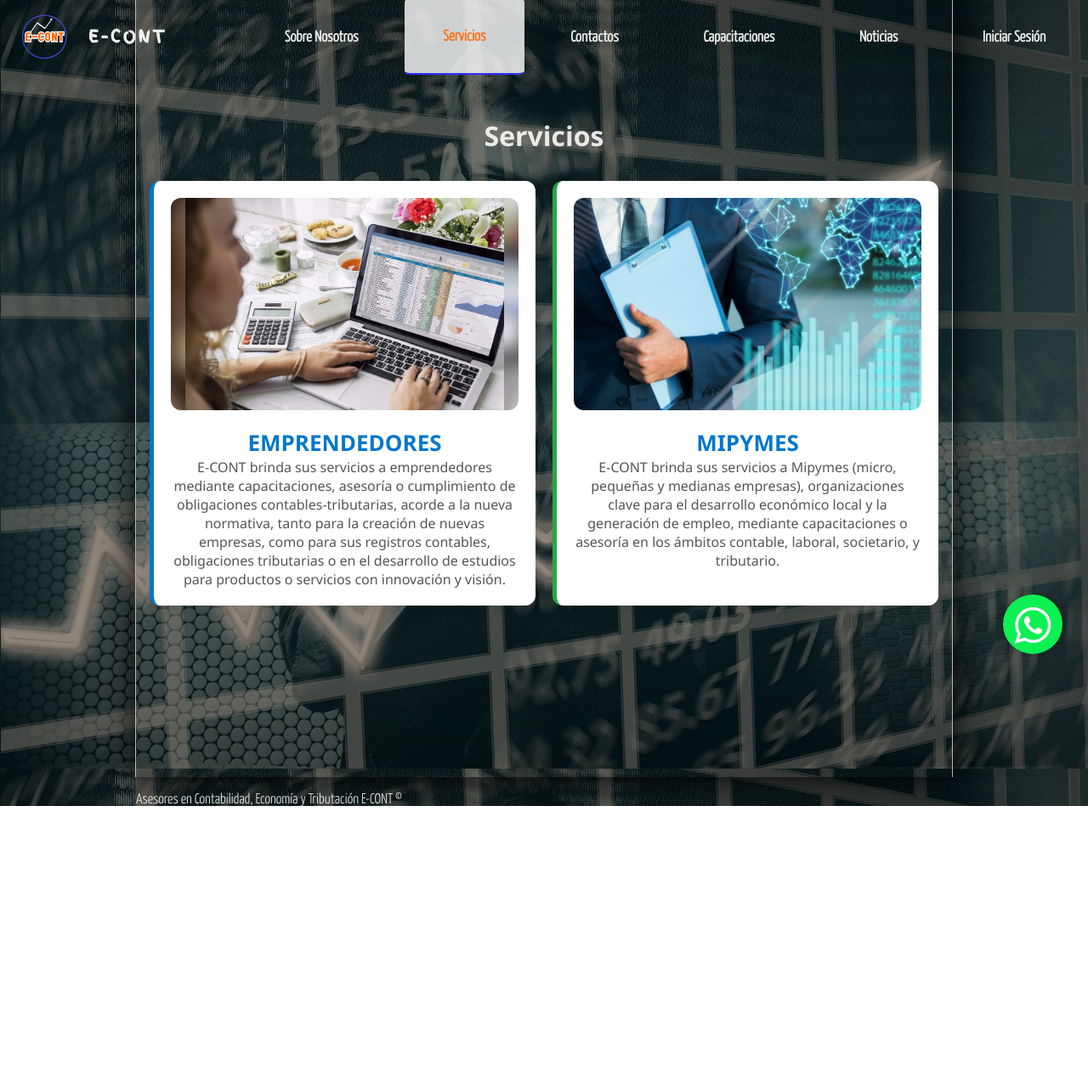
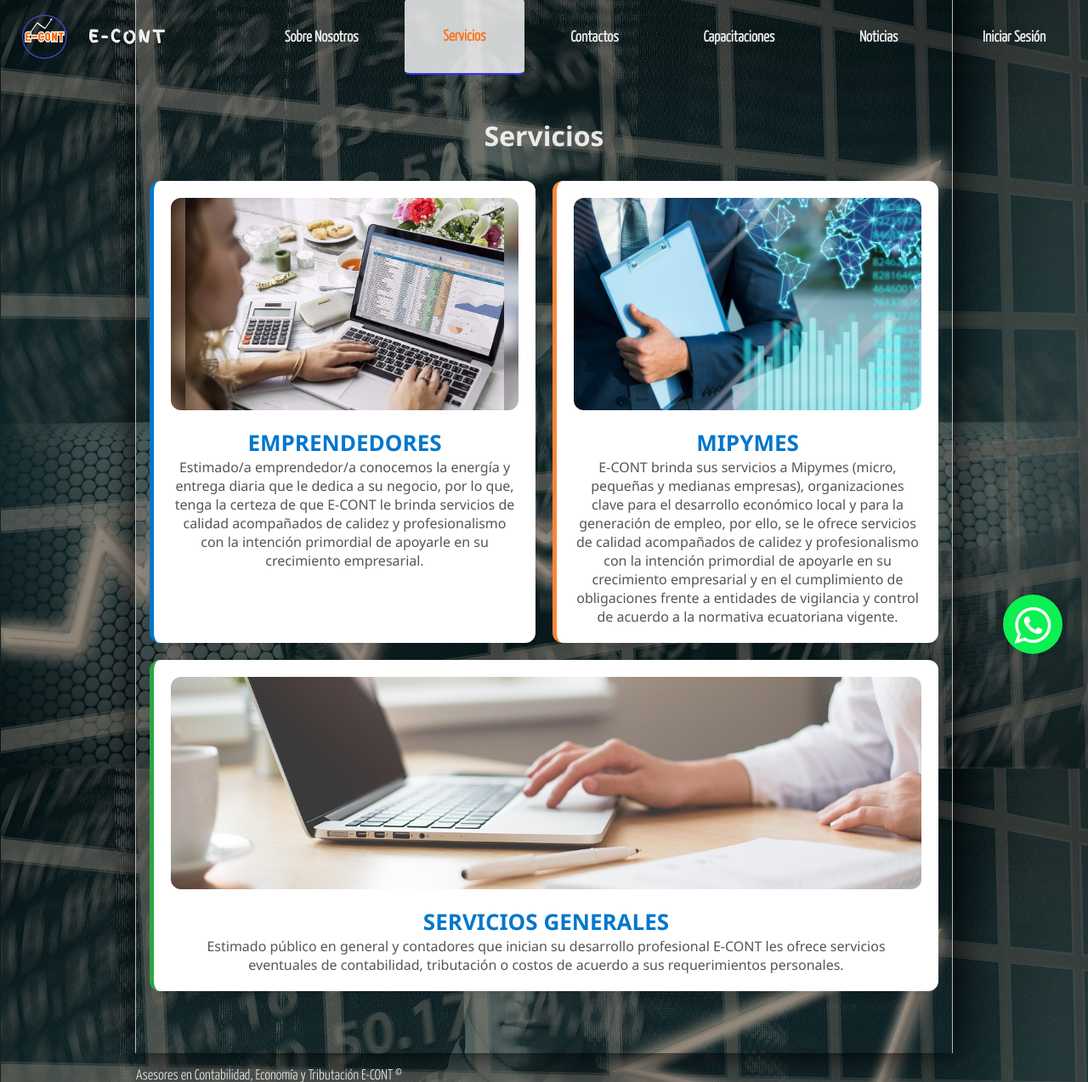
Before and after one commit to jleoac/E-CONT, an Angular app in the folder proyecto-econt/: page /servicios in a window 1280 px wide. Shown: the whole page at 85% size. Before the commit the page ends 949 px from the top, so only its background shows below. Built offline with nearby package versions, Linux system fonts and the light colour scheme.

Commit message:
frontend

```diff
--- a/proyecto-econt/src/app/app.module.ts
+++ b/proyecto-econt/src/app/app.module.ts
@@ -33,6 +33,7 @@
 import { LoginCrearComponent } from './components/login-crear/login-crear.component';
 import { LoginEditarComponent } from './components/login-editar/login-editar.component';
 import { LoaderComponent } from './components/loader/loader.component';
+import { ServiciosGeneralesComponent } from './components/servicios-generales/servicios-generales.component';
 
 
 @NgModule({
@@ -64,7 +65,8 @@
     ServiciosMipymesComponent,
     LoginCrearComponent,
     LoginEditarComponent,
-    LoaderComponent
+    LoaderComponent,
+    ServiciosGeneralesComponent
   ],
   imports: [
     BrowserModule,
--- a/proyecto-econt/src/app/components/about/about.component.html
+++ b/proyecto-econt/src/app/components/about/about.component.html
@@ -7,10 +7,17 @@
 <article class="about">
     <h2>Sobre nosotros</h2>
     <p>
-        Somos una empresa contable, económica, y tributaria que ofrece sus servicios a empresas domiciliadas en el Ecuador, nuestro objetivo es llevar un registro contable
-        fiel a la actividad económica de nuestros clientes y conforme a las nec, niif, nic, y normativa tributaria ecuatoriana, además de obtener indicadores económicos
-        y financieros en base a los resultados obtenidos en cada periodo, con el objetivo de poder tomar deciciones basadas en información estadística almacenada en nuestras
-        bases de datos.
+        Somos una empresa contable, económica, y tributaria que ofrece sus servicios
+        a emprendedores, micro y pequeños empresarios domiciliados en el Ecuador que
+        se encuentren obligados o no a llevar contabilidad, nuestro objetivo principal
+        es ser un soporte clave en el manejo de información de ingresos y egresos, así
+        como también del activo, pasivo y patrimonio de las diversas actividades económicas,
+        de esa manera facilitar la toma de decisiones, apoyando y acompañando su crecimiento
+        empresarial, así mismo, mantenemos una vigilancia oportuna en el cumplimiento de
+        obligaciones ante las diferentes entidades de control conforme la normativa vigente
+        ecuatoriana. Trabajamos de acuerdo a varios criterios que conforman su perfil
+        empresarial con la finalidad de ofrecerle el mejor servicio según las necesidades
+        de su negocio.
 
     </p>
 </article>
--- /dev/null
+++ b/proyecto-econt/src/app/components/servicios-generales/servicios-generales.component.html
@@ -0,0 +1 @@
+<p>servicios-generales works!</p>
--- a/proyecto-econt/src/app/components/servicios/servicios.component.html
+++ b/proyecto-econt/src/app/components/servicios/servicios.component.html
@@ -6,16 +6,25 @@
         <img src="../../../assets/img/estadosFinancieros.jpg" alt="Emprendedores" class="block-image" />
         <h3 class="titulo-emprendedores">Emprendedores</h3>
         <p class="description">
-            E-CONT brinda sus servicios a emprendedores mediante capacitaciones, asesoría o cumplimiento de obligaciones contables-tributarias, acorde a la nueva normativa, tanto para la creación de nuevas empresas, como para sus registros contables, obligaciones tributarias o en el desarrollo de estudios para productos o servicios con innovación y visión.
+            Estimado/a emprendedor/a conocemos la energía y entrega diaria que le dedica a su negocio, por lo que, tenga la certeza de que E-CONT le brinda servicios de calidad acompañados de calidez y profesionalismo con la intención primordial de apoyarle en su crecimiento empresarial.
         </p>
     </div>
 
-    <div class="block" id="right-block" [routerLink]="['/servicios-mipymes']"  (click)="scrollToTop()">
+    <div class="block" id="center-block" [routerLink]="['/servicios-mipymes']"  (click)="scrollToTop()">
         <img src="../../../assets/img/cerrar-mano-sujetapapeles.jpg" alt="Mipymes" class="block-image" />
         <h3 class="titulo-emprendedores">Mipymes</h3>
         <p class="description">
-            E-CONT brinda sus servicios a Mipymes (micro, pequeñas y medianas empresas), organizaciones clave para el desarrollo económico local y la generación de empleo, mediante capacitaciones o asesoría en los ámbitos contable, laboral, societario, y tributario.
+            E-CONT brinda sus servicios a Mipymes (micro, pequeñas y medianas empresas), organizaciones clave para el desarrollo económico local y para la generación de empleo, por ello, se le ofrece servicios de calidad acompañados de calidez y profesionalismo con la intención primordial de apoyarle en su crecimiento empresarial y en el cumplimiento de obligaciones frente a entidades de vigilancia y control de acuerdo a la normativa ecuatoriana vigente.
         </p>
     </div>
+
+    <div class="block" id="right-block" [routerLink]="['/servicios-generales']"  (click)="scrollToTop()">
+        <img src="../../../assets/img/servicios-generales.jpg" alt="Generales" class="block-image" />
+        <h3 class="titulo-emprendedores">Servicios Generales</h3>
+        <p class="description">
+            Estimado público en general y contadores que inician su desarrollo profesional E-CONT les ofrece servicios eventuales de contabilidad, tributación o costos de acuerdo a sus requerimientos personales.
+        </p>
+    </div>
+
   </div>
 </div>
--- a/proyecto-econt/src/assets/css/styles.css
+++ b/proyecto-econt/src/assets/css/styles.css
@@ -898,6 +898,10 @@
   border-left: 5px solid #0077cc;
 }
 
+#center-block {
+  border-left: 5px solid rgba(255, 104, 8, 0.8);
+}
+
 #right-block {
   border-left: 5px solid #28a745;
 }
```
Also changed, not shown: proyecto-econt/src/app/components/servicios-generales/servicios-generales.component.ts (added, +10 -0 lines), proyecto-econt/src/app/components/servicios-generales/servicios-generales.component.css (added), proyecto-econt/src/assets/img/servicios-generales.jpg (added), 8 other files (tests, documents, lock files or other folders).
